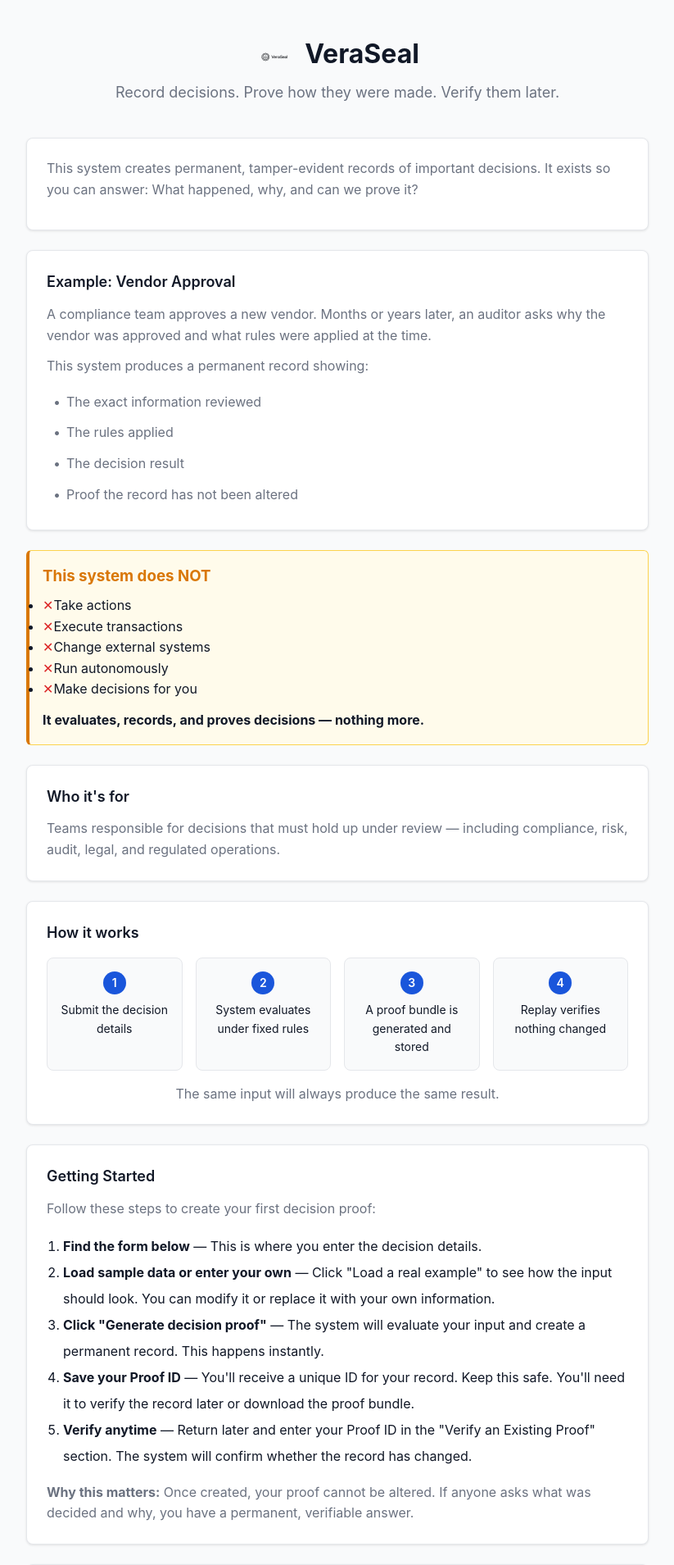
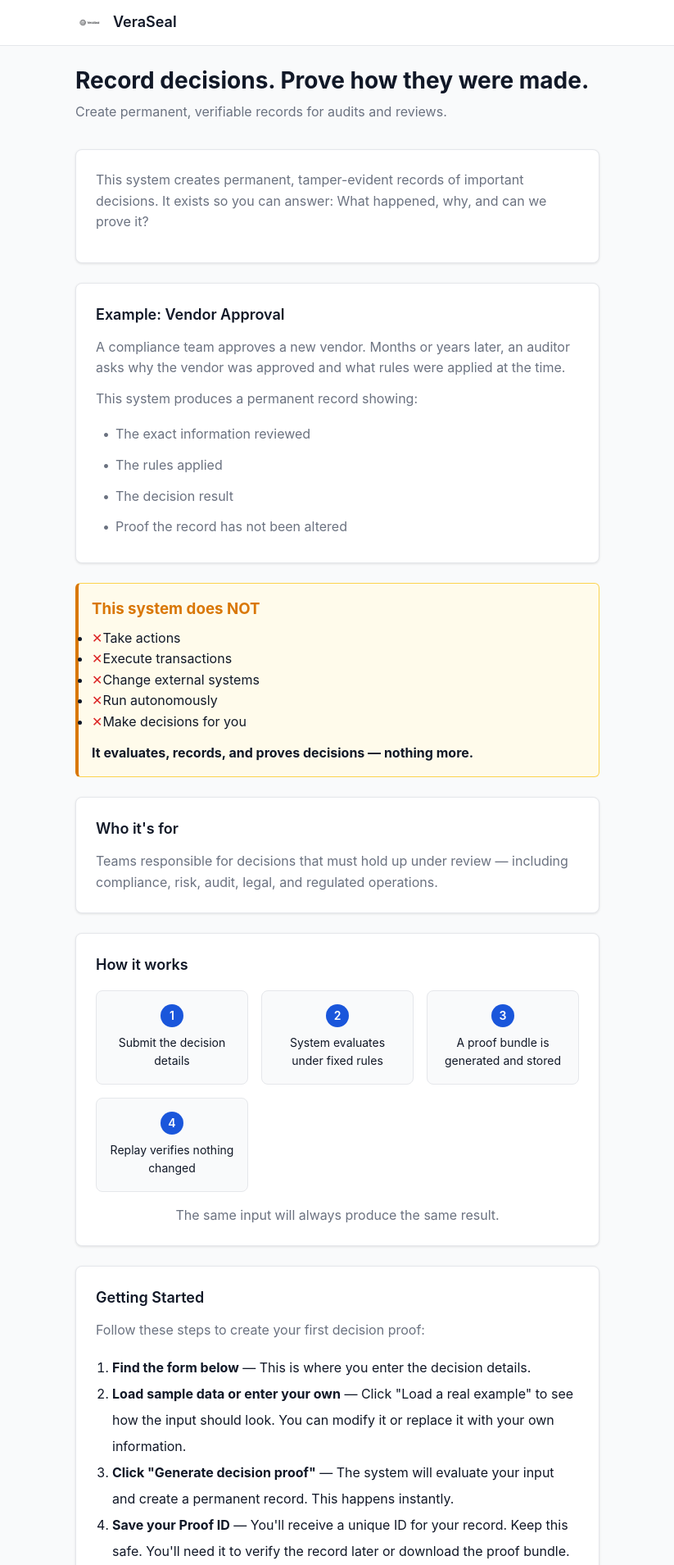
Before and after one commit to Lamont-Labs/VeraSeal, a FastAPI app: page / in a window 1280 px wide. Shown: the top 1909 px of the page at 82% size, without its empty margins (228-1051 px from the left). Run offline with FastAPI, Linux system fonts and the light colour scheme.

Commit message:
Update page layout to create a fixed header with logo and title
Refactor CSS and HTML to implement a fixed header with the VeraSeal logo and title, adjust page structure for new headings, and set a max content width.

Replit-Commit-Author: Agent
Replit-Commit-Session-Id: ff992154-b760-4aa7-b3ac-8ad622d92c0d
Replit-Commit-Checkpoint-Type: full_checkpoint
Replit-Commit-Event-Id: acc02641-ad23-42b1-a6d6-b942b7a4b97e
Replit-Commit-Screenshot-Url: https://storage.googleapis.com/screenshot-production-us-central1/7b71c827-9dd2-4b24-ae45-3b4086e75221/ff992154-b760-4aa7-b3ac-8ad622d92c0d/JkEC03L
Replit-Helium-Checkpoint-Created: true

```diff
--- a/app/web/static/styles.css
+++ b/app/web/static/styles.css
@@ -26,47 +26,63 @@ body {
     color: var(--text);
     background: var(--bg-secondary);
     min-height: 100vh;
+    padding-top: 56px;
+}
+
+.site-header {
+    position: fixed;
+    top: 0;
+    left: 0;
+    right: 0;
+    height: 56px;
+    background: #ffffff;
+    border-bottom: 1px solid #e5e7eb;
+    z-index: 100;
+}
+
+.site-header-inner {
+    max-width: 680px;
+    margin: 0 auto;
+    padding: 0 20px;
+    height: 100%;
+    display: flex;
+    align-items: center;
+    gap: 10px;
+}
+
+.site-header-logo {
+    height: 24px;
+    width: auto;
+}
+
+.site-header-title {
+    font-size: 1.125rem;
+    font-weight: 600;
+    color: var(--text);
 }
 
 .container {
-    max-width: 800px;
+    max-width: 680px;
     margin: 0 auto;
-    padding: 40px 20px;
+    padding: 24px 20px 40px;
 }
 
-.header {
-    text-align: center;
-    margin-bottom: 40px;
+.page-intro {
+    margin-bottom: 32px;
 }
 
-.header-title {
-    display: flex;
-    align-items: center;
-    justify-content: center;
-    gap: 12px;
-}
-
-.header-logo {
-    height: 32px;
-    width: auto;
-}
-
-@media (max-width: 600px) {
-    .header-logo {
-        height: 28px;
-    }
-}
-
-.header h1 {
-    font-size: 2rem;
+.page-intro h1 {
+    font-size: 1.75rem;
     font-weight: 700;
     color: var(--text);
     margin-bottom: 8px;
+    line-height: 1.3;
 }
 
-.header .subtitle {
-    font-size: 1.125rem;
+.page-intro p {
+    font-size: 1rem;
     color: var(--text-secondary);
+    margin: 0;
 }
 
 .card {
--- a/app/web/templates/index.html
+++ b/app/web/templates/index.html
@@ -10,14 +10,18 @@
     <link rel="stylesheet" href="/static/styles.css">
 </head>
 <body>
+    <header class="site-header">
+        <div class="site-header-inner">
+            <img src="/static/assets/veraseal-logo.png" alt="VeraSeal logo — decision record and verification system" class="site-header-logo">
+            <span class="site-header-title">VeraSeal</span>
+        </div>
+    </header>
+
     <div class="container">
-        <header class="header">
-            <div class="header-title">
-                <img src="/static/assets/veraseal-logo.png" alt="VeraSeal logo — decision record and verification system" class="header-logo">
-                <h1>VeraSeal</h1>
-            </div>
-            <p class="subtitle">Record decisions. Prove how they were made. Verify them later.</p>
-        </header>
+        <div class="page-intro">
+            <h1>Record decisions. Prove how they were made.</h1>
+            <p>Create permanent, verifiable records for audits and reviews.</p>
+        </div>
 
         <div class="card">
             <p>This system creates permanent, tamper-evident records of important decisions. It exists so you can answer: What happened, why, and can we prove it?</p>
```
